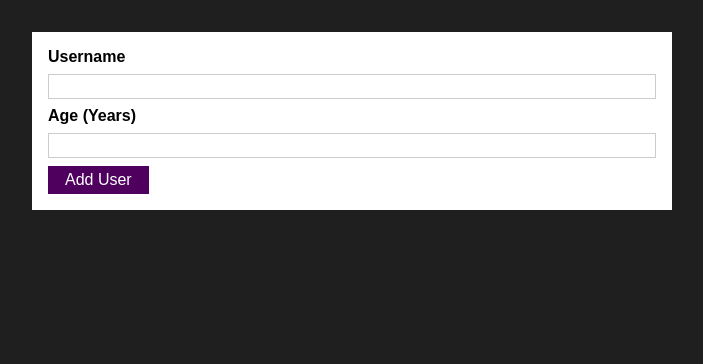
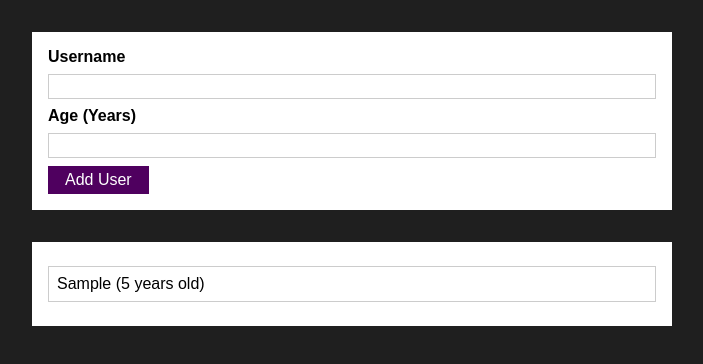
Before and after one commit to lxingern/react-user-manager, a React (Create React App) app: page / in a window 1280 px wide. Both pictures are taken after typing "Sample", "5" into the empty fields and a click on the button "Add User". Shown: the top 364 px of the page, without its empty margins (288-991 px from the left). Built offline with nearby package versions, Linux system fonts and the light colour scheme.

Commit message:
display user upon form submission

```diff
--- a/src/App.js
+++ b/src/App.js
@@ -1,10 +1,20 @@
-import React from 'react';
+import React, { useState } from 'react';
 import AddUser from './components/Users/AddUser'
+import UsersList from './components/Users/UsersList'
 
 function App() {
+  const [usersList, setUsersList] = useState([])
+
+  const addUserHandler = (userName, userAge) => {
+    setUsersList((prevUsersList) => {
+      return [...prevUsersList, {name: userName, age: userAge, id: Math.random().toString()}]
+    })
+  }
+
   return (
     <div>
-      <AddUser />
+      <AddUser onAddUser={addUserHandler} />
+      <UsersList users={usersList} />
     </div>
   );
 }
--- a/src/components/Users/AddUser.js
+++ b/src/components/Users/AddUser.js
@@ -15,6 +15,7 @@
         if (+enteredAge < 1) {
             return
         }
+        props.onAddUser(enteredUsername, enteredAge)
         setEnteredUsername('')
         setEnteredAge('')
     }
--- /dev/null
+++ b/src/components/Users/UsersList.js
@@ -0,0 +1,18 @@
+import Card from '../UI/Card'
+import classes from './UsersList.module.css'
+
+const UsersList = props => {
+    return (
+        <Card className={classes.users}>
+            <ul>
+                {props.users.map(user => (
+                    <li key={user.id}>
+                        {user.name} ({user.age} years old)
+                    </li>
+                ))}
+            </ul>
+        </Card>
+    )
+}
+
+export default UsersList
--- /dev/null
+++ b/src/components/Users/UsersList.module.css
@@ -0,0 +1,16 @@
+.users {
+    margin: 2rem auto;
+    width: 90%;
+    max-width: 40rem;
+}
+
+.users ul {
+    list-style: none;
+    padding: 1rem;
+}
+
+.users li {
+    border: 1px solid #ccc;
+    margin: 0.5rem 0;
+    padding: 0.5rem;
+}
```
